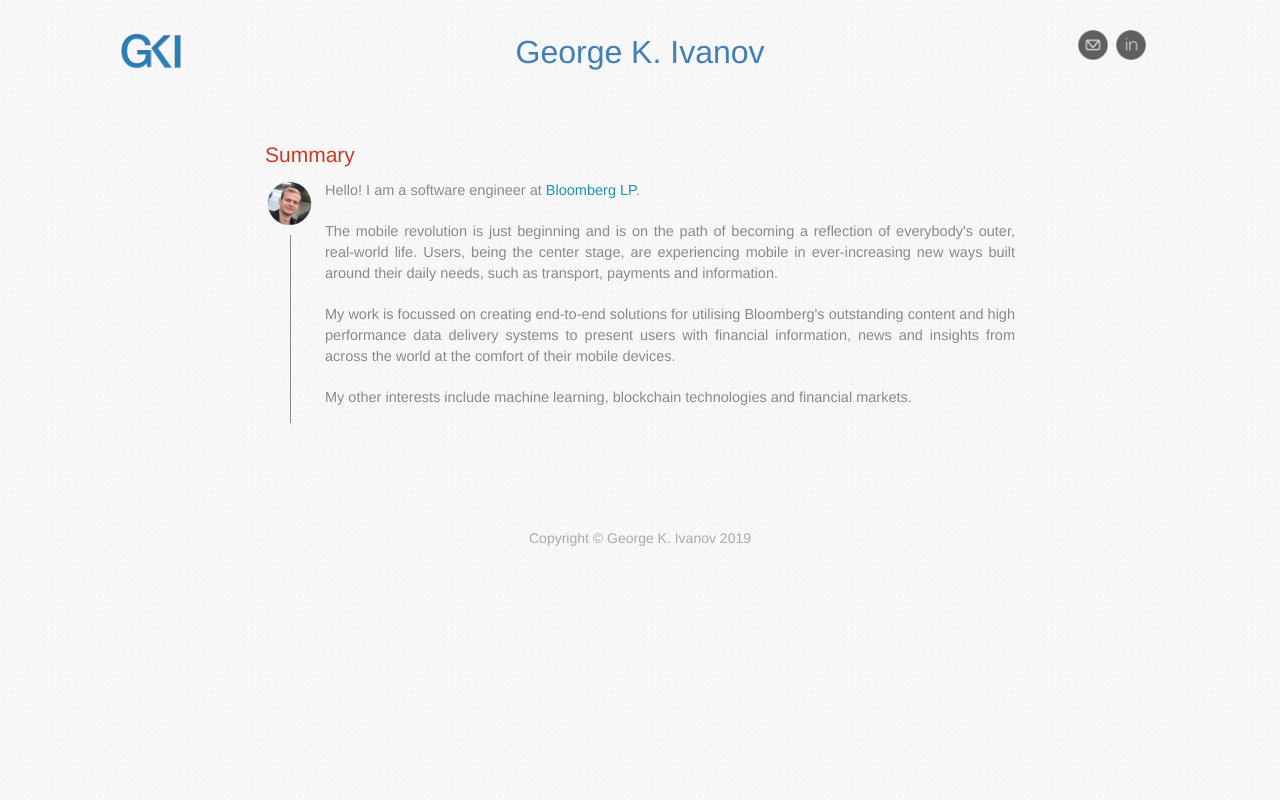
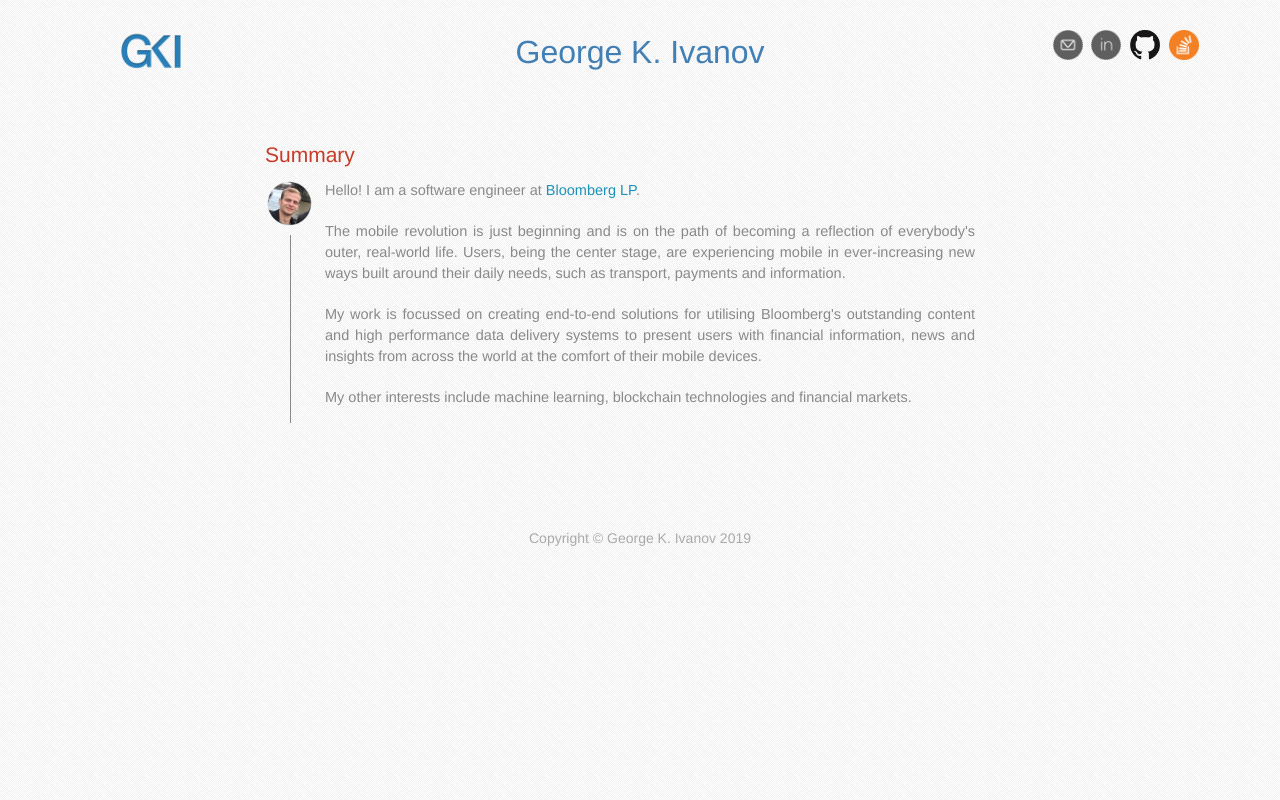
Before and after one commit to gkivanov/gkivanov.github.io, a plain HTML site: page index.html in a window 1280 px wide. Drawn offline with nearby package versions, Linux system fonts and the light colour scheme.

Commit message:
Add github and stackoverflow links

```diff
--- a/index.html
+++ b/index.html
@@ -28,6 +28,12 @@ engineering, bloomberg, salesgossip, startupbus">
           </a>
           <a target="_blank" href="https://www.linkedin.com/in/gkivanov">
             <div class="linkedin"></div>
+          </a>
+          <a target="_blank" href="https://github.com/gkivanov">
+            <div class="github"></div>
+          </a>
+          <a target="_blank" href="https://stackoverflow.com/users/10794385/gkivanov">
+            <div class="stackoverflow"></div>
           </a>
         </div>
       </div>
--- a/resources/styles/style.css
+++ b/resources/styles/style.css
@@ -8,6 +8,24 @@ img {
 
 a {
   text-decoration: none;
+}
+
+.github {
+  background-image: url('../images/github.png');
+  background-size: 30px 30px;
+  width: 30px;
+  height: 30px;
+  margin-left: 5px;
+  display: inline-block;
+}
+
+.stackoverflow {
+  background-image: url('../images/stackoverflow.png');
+  background-size: 30px 30px;
+  width: 30px;
+  height: 30px;
+  margin-left: 5px;
+  display: inline-block;
 }
 
 .linkedin {
@@ -169,6 +187,7 @@ a {
   font-size: 14.5px;
   text-align: justify;
   text-justify: inter-word;
+  padding-right: 40px;
 }
 
 div.icons {
@@ -176,7 +195,7 @@ div.icons {
   padding-top: 0px;
   right: 0px;
   margin: 30px auto;
-  width: 110px;
+  width: 160px;
   height: 50px;
 }
 
```
Also changed, not shown: resources/images/github.png (added), resources/images/stackoverflow.png (added).
